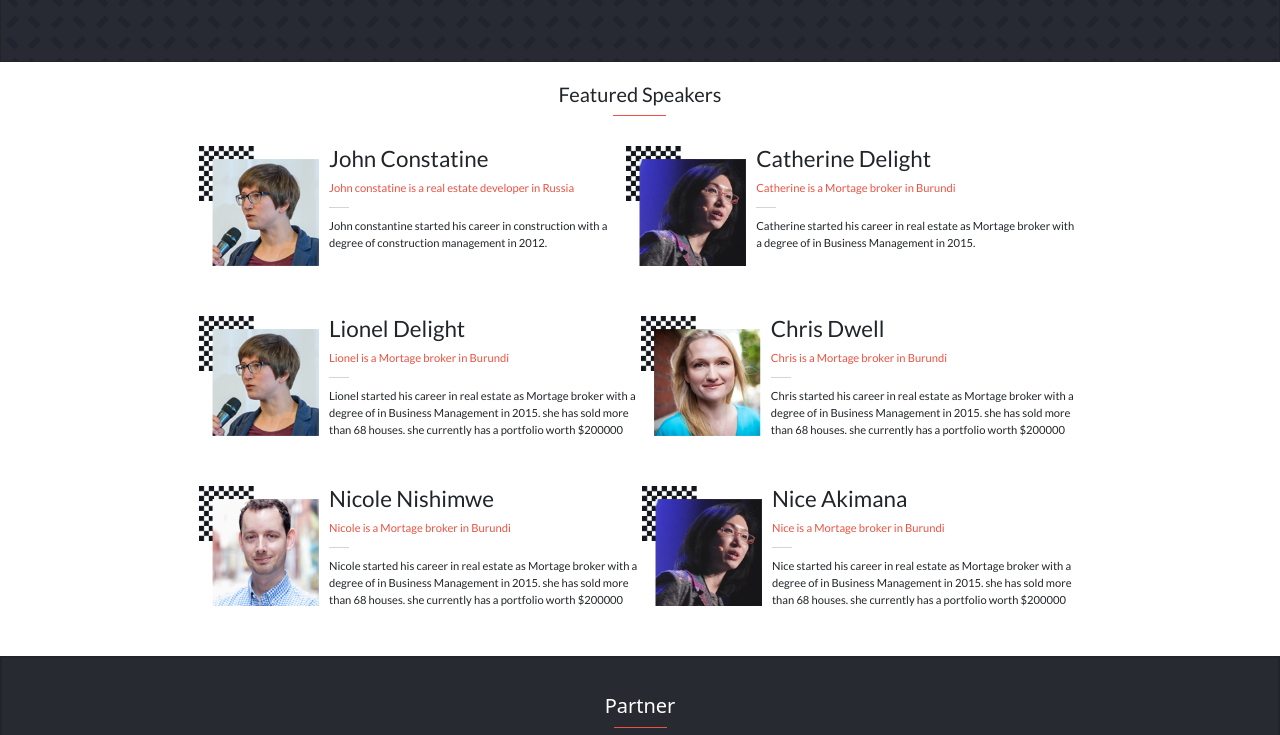
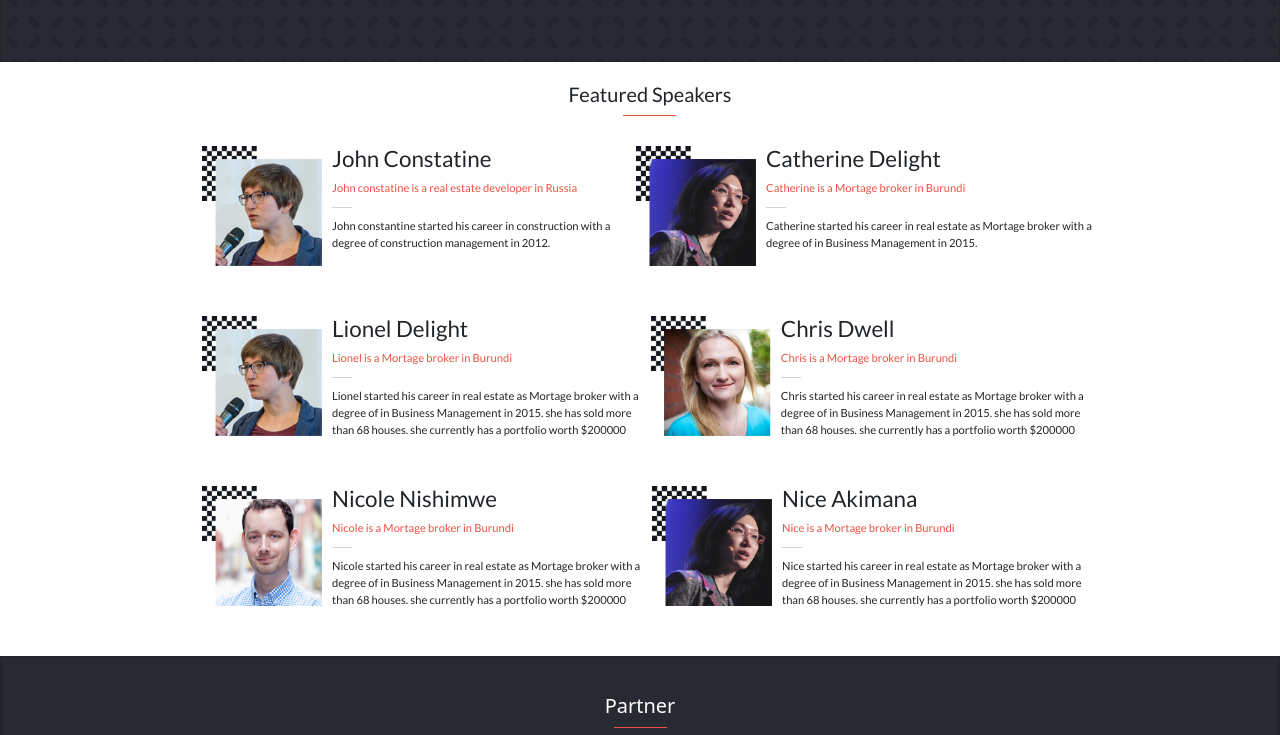
Before and after one commit to hakichris/RealEstateConferenceRoom, a plain HTML site: page Index.html in a window 1280 px wide. Shown: the part 1140-1875 px from the top of the page. Drawn offline with nearby package versions, Linux system fonts and the light colour scheme.

Commit message:
Update index

```diff
--- a/Index.html
+++ b/Index.html
@@ -123,9 +123,7 @@
           <span class="span color">SEE THE WHOLE PROGRAM</span>
        </div>
 
-    <div class="features">
-
-    </div>
+    <div class="features width"> </div>
 
     <div class="Deskpartners width">
         <h1 class="title textline color">Partner</h1>
```
